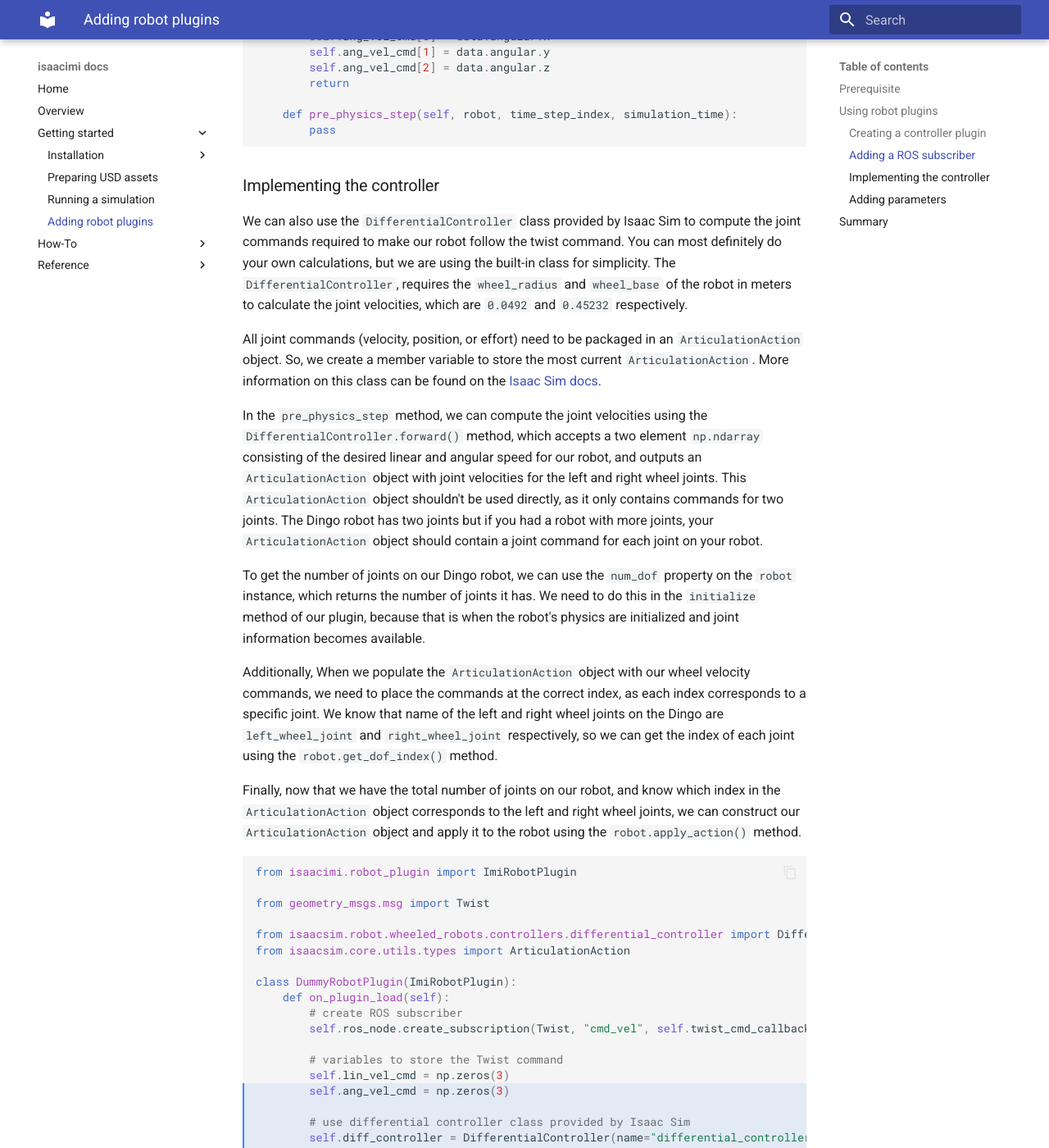
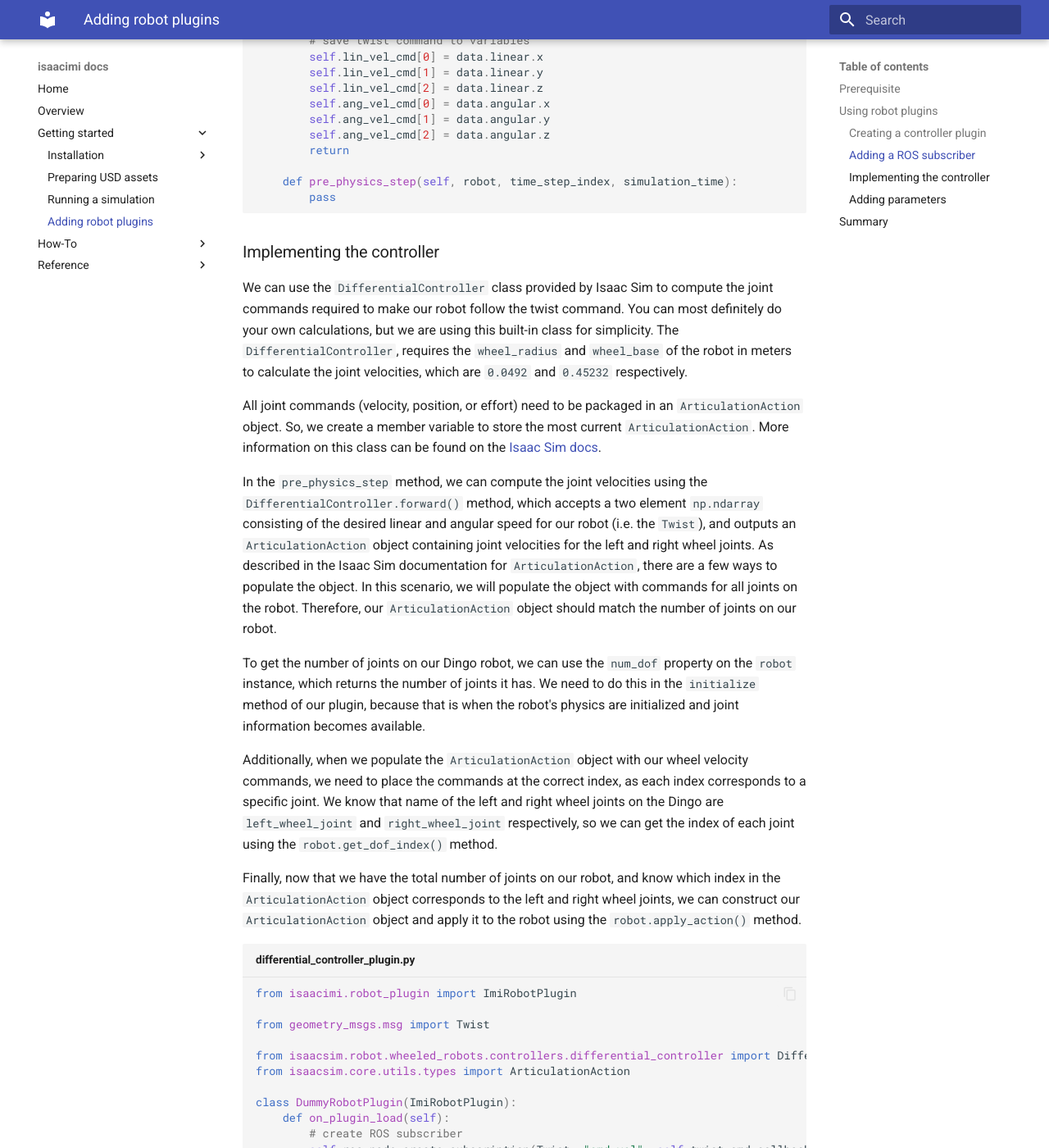
Before and after one commit to kit-dsm/isaacimi, an MkDocs documentation site: the page built from docs/docs/getting-started/adding-robot-plugins.md, in a window 1280 px wide and 1400 px high, scrolled down 2859 px. Shown: the whole window at 82% size. Built offline with MkDocs 1.6.1 and Material for MkDocs 9.7.7, drawn with Linux system fonts in a browser that asks for light colours; some of the changed text lies outside the part shown.

Commit message:
Add a title to the Python code snippets and update wording for clarity in the Adding robot plugins section

````diff
--- a/docs/docs/getting-started/adding-robot-plugins.md
+++ b/docs/docs/getting-started/adding-robot-plugins.md
@@ -9,13 +9,13 @@
 !!! note
     You could technically add functionality to your robot wihout using a robot plugin by creating an [action graph](https://docs.isaacsim.omniverse.nvidia.com/latest/omnigraph/omnigraph_tutorial.html). However, plugins are recommended because it offers greater visibility and control over what happens on the robot. For more details on why plugins are preferred, see the [architecture](../architecture.md) page.
 
-In the real world, your robot might run a ROS node to perform path planning, and a ROS node to compute the `Twist` (linear and angular velocity) message required for your robot to follow that path. Typically, this `Twist` message would be translated to some lower level control input for the motors (can be velocity, torque, PWM, depending on the motor). However, in a simulated world, we are no longer working with motors but rather joints. Thus, whatever controller was used to control the motors of the robot in real life needs to be replaced with with a controller that controls the joints of the robot in simulation.
+In the real world, your robot might run a ROS node to perform path planning, and a ROS node to compute the `Twist` (linear and angular velocity) message required for your robot to follow that path. Then, a controller might translate this `Twist` message into some lower level control input for the motors (can be velocity, torque, PWM, depending on the motor). However, in a simulated world, we are no longer working with motors but rather joints. Thus, whatever controller was used to control the motors of the robot in real life needs to be replaced with with a controller that controls the joints of the robot in simulation.
 
 ### Creating a controller plugin
 Since the Clearpath Dingo is a differential drive robot, let's create a differential controller robot plugin to use across all three robots in the warehouse. Each plugin instance will listen to `Twist` messages published to the `cmd_vel` topic for that robot, and apply the necessary joint commands to move the robot. The example plugin created in this section can be found in `isaacimi/examples/plugins/differential_controller_plugin.py`.
 
 Create a new `differential_controller_plugin.py` file, and create a robot plugin class called `DifferentialControllerPlugin` that extends the `ImiRobotPlugin` class. The base class provides several hooks for you to override, such as `on_plugin_load`, which is called when the plugin is attached to the robot. More information on the different hooks that are provided can be found in the [API Reference page](../reference/api/isaacimi/robot_plugin.md).
-```python
+```python title="differential_controller_plugin.py"
 from isaacimi.robot_plugin import ImiRobotPlugin
 
 class DifferentialControllerPlugin(ImiRobotPlugin):
@@ -72,7 +72,7 @@
 
 Remember that physics steps may occur many times in a second, and your ROS callback will not execute every physics step. Thus, we need to save the published twist commands to `self.lin_vel_cmd` and `self.ang_vel_cmd` variables so we can use them in the `pre_physics_step` method.
 
-```python
+```python title="differential_controller_plugin.py"
 from isaacimi.robot_plugin import ImiRobotPlugin
 
 from geometry_msgs.msg import Twist
@@ -102,19 +102,19 @@
 ```
 
 ### Implementing the controller
-We can also use the `DifferentialController` class provided by Isaac Sim to compute the joint commands required to make our robot follow the twist command. You can most definitely do your own calculations, but we are using the built-in class for simplicity. The `DifferentialController`, requires the `wheel_radius` and `wheel_base` of the robot in meters to calculate the joint velocities, which are `0.0492` and `0.45232` respectively.
+We can use the `DifferentialController` class provided by Isaac Sim to compute the joint commands required to make our robot follow the twist command. You can most definitely do your own calculations, but we are using this built-in class for simplicity. The `DifferentialController`, requires the `wheel_radius` and `wheel_base` of the robot in meters to calculate the joint velocities, which are `0.0492` and `0.45232` respectively.
 
 All joint commands (velocity, position, or effort) need to be packaged in an `ArticulationAction` object. So, we create a member variable to store the most current `ArticulationAction`. More information on this class can be found on the [Isaac Sim docs](https://docs.isaacsim.omniverse.nvidia.com/4.5.0/robot_simulation/articulation_controller.html#articulation-action).
 
-In the `pre_physics_step` method, we can compute the joint velocities using the `DifferentialController.forward()` method, which accepts a two element `np.ndarray` consisting of the desired linear and angular speed for our robot, and outputs an `ArticulationAction` object with joint velocities for the left and right wheel joints. This `ArticulationAction` object shouldn't be used directly, as it only contains commands for two joints. The Dingo robot has two joints but if you had a robot with more joints, your `ArticulationAction` object should contain a joint command for each joint on your robot.
+In the `pre_physics_step` method, we can compute the joint velocities using the `DifferentialController.forward()` method, which accepts a two element `np.ndarray` consisting of the desired linear and angular speed for our robot (i.e. the `Twist`), and outputs an `ArticulationAction` object containing joint velocities for the left and right wheel joints. As described in the Isaac Sim documentation for `ArticulationAction`, there are a few ways to populate the object. In this scenario, we will populate the object with commands for all joints on the robot. Therefore, our `ArticulationAction` object should match the number of joints on our robot.
 
 To get the number of joints on our Dingo robot, we can use the `num_dof` property on the `robot` instance, which returns the number of joints it has. We need to do this in the `initialize` method of our plugin, because that is when the robot's physics are initialized and joint information becomes available.
 
-Additionally, When we populate the `ArticulationAction` object with our wheel velocity commands, we need to place the commands at the correct index, as each index corresponds to a specific joint. We know that name of the left and right wheel joints on the Dingo are `left_wheel_joint` and `right_wheel_joint` respectively, so we can get the index of each joint using the `robot.get_dof_index()` method.
+Additionally, when we populate the `ArticulationAction` object with our wheel velocity commands, we need to place the commands at the correct index, as each index corresponds to a specific joint. We know that name of the left and right wheel joints on the Dingo are `left_wheel_joint` and `right_wheel_joint` respectively, so we can get the index of each joint using the `robot.get_dof_index()` method.
 
 Finally, now that we have the total number of joints on our robot, and know which index in the `ArticulationAction` object corresponds to the left and right wheel joints, we can construct our `ArticulationAction` object and apply it to the robot using the `robot.apply_action()` method.
 
-```python hl_lines="15-24 28-41 53-65"
+```python title="differential_controller_plugin.py" hl_lines="17-26 29-42 54-66"
 from isaacimi.robot_plugin import ImiRobotPlugin
 
 from geometry_msgs.msg import Twist
@@ -188,7 +188,7 @@
 You may have noticed that we hardcoded some values that were specific to the Dingo robot, such as the ROS topic name, the wheel radius, wheel base, the left wheel joint name, and the right wheel joint name. To make this plugin as modular as possible, we can set these values with parameters.
 
 We can add as many parameters as we want to the `on_plugin_load` method:
-```python hl_lines="2 4 11 14 15 29 30"
+```python title="differential_controller_plugin.py" hl_lines="2 4 11 14 15 28 29"
 class DummyRobotPlugin(ImiRobotPlugin):
     def on_plugin_load(self, namespace, topic_name, wheel_radius, wheel_base, left_wheel_joint_name, right_wheel_joint_name):
         # create ROS subscriber
````
